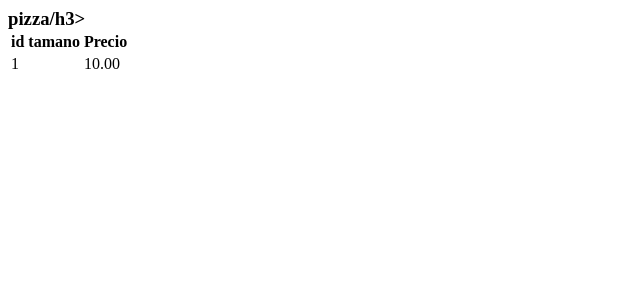
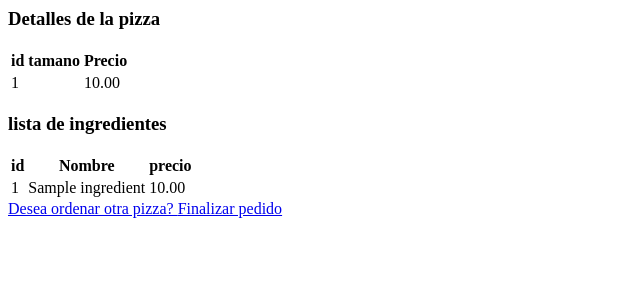
Before and after one commit to Yonderrosales96/pizzadjango, a Django app: page /pizzeriaApp/1/pizza in a window 1280 px wide. Shown: the top 300 px of the page, without its empty margins (0-640 px from the left). Run offline with Django 3.2, Linux system fonts and the light colour scheme; tables that the repository leaves empty hold one stand-in row (values such as "Sample post").

Commit message:
3 casos terminados

```diff
--- a/pizzeriaApp/models.py
+++ b/pizzeriaApp/models.py
@@ -36,9 +36,9 @@ class Pizza (models.Model):
         Ingredient,
         through='Pizza_Ingredient',
         through_fields=('fk_pizza','fk_ingredient'),
-    )
+    blank =True)
     size = models.ForeignKey(Size,on_delete=models.CASCADE)
-    price = models.DecimalField(max_digits=10,decimal_places=2)
+    price = models.DecimalField(max_digits=10,decimal_places=2,null = True)
 
 class Pizza_Ingredient (models.Model):
     fk_pizza = models.ForeignKey(Pizza, on_delete=models.CASCADE)
--- a/pizzeriaApp/templates/showpizza.html
+++ b/pizzeriaApp/templates/showpizza.html
@@ -1,4 +1,4 @@
-<h3>pizza/h3>
+<h3>Detalles de la pizza</h3>
 <table class="table">
   <thead class="thead-dark">
     <tr>
@@ -22,3 +22,33 @@
   </tbody>
 
 </table>
+
+<h3>lista de ingredientes</h3>
+<table class="table">
+  <thead class="thead-dark">
+    <tr>
+      <th>id</th>
+      <th>Nombre</th>
+      <th>precio</th>
+
+    </tr>
+  </thead>
+
+  <tbody>
+{%for ingrediente in pizza.ingredients.all%}
+      <tr>
+
+        <td>{{ ingrediente.id }}</td>
+        <td>{{ ingrediente.name }}</td>
+       <td>{{ ingrediente.price }}</td>
+
+      </tr>
+ {%endfor%}
+  </tbody>
+
+</table>
+
+
+<a href="{%url 'createpizza'%}">Desea ordenar otra pizza? </a>
+
+<a href="{%url 'showorden' pizza.fk_order.id %}">Finalizar pedido </a>
--- a/pizzeriaApp/urls.py
+++ b/pizzeriaApp/urls.py
@@ -11,7 +11,9 @@ urlpatterns = [
     path('<int:id>/cliente',views.show,name = 'mostrarcliente'),
     path('cliente/index',views.index,name= 'indexcliente'),
     path('pizza',views.createpizza, name = 'createpizza'),
-    path('<int:id>/pizza',views.showpizza),
+    path('<int:id>/pizza',views.showpizza,name = 'mostrarpizza'),
+    path('ingredientes',views.indexingredientes, name = 'indexingredientes'),
+    path('orden/<int:id>/',views.showorden,name = "showorden"),
     path('welcome',welcome)
 
 ]
--- a/pizzeriaApp/views/viewclients.py
+++ b/pizzeriaApp/views/viewclients.py
@@ -14,8 +14,10 @@ def create(request):
             now = datetime.datetime.now()
             orden = Order(buy_date = now,total = 0)
             client =form.save()
+            client.save()
             orden.fk_client = client
             orden.save()
+
             # return redirect('mostrarcliente',id = client.id)
             #return HttpResponseRedirect('createpizza',"Text only, please.", content_type="text/plain")
             return redirect ('createpizza')
--- a/pizzeriaApp/views/viewpizzas.py
+++ b/pizzeriaApp/views/viewpizzas.py
@@ -1,25 +1,74 @@
-from pizzeriaApp.models import Pizza
+from pizzeriaApp.models import Pizza,Ingredient,Order,Pizza_Ingredient
 from pizzeriaApp.models import Client
 from django.shortcuts import render
 from django.http import HttpResponseRedirect
 from django.shortcuts import redirect
 from django.http import HttpResponse
-from pizzeriaApp.forms import pizzaForm
+from pizzeriaApp.forms import pizzaForm,ingredienteForm
+from django.forms import modelformset_factory
+
 
 def indexpizzas(request):
     pizzas = Pizza.objects.all()
     return render(request,'pizzas.html',{'pizzas': pizzas})
 
 def createpizza(request):
+    """PizzaFormSet = modelformset_factory(Pizza,fields =('size', 'ingredients'))"""
     if request.method == 'POST':
         form = pizzaForm(request.POST)
+
+        """form = PizzaFormSet(request.POST)"""
+        form.price = 0
         if form.is_valid():
-            pizza =form.save()
-            return redirect('mostrarpizza',id = client.id)
+            print(form.cleaned_data['ingredients'])
+            print("giiiiiiiiiiiiiiiiiiiiiiiiiiiii")
+            print(form)
+            precio = 0
+
+            print(precio)
+            order = Order.objects.last()
+            form.price = precio
+            form.fk_orden = order.id
+
+            pizza =form.save(commit=False)
+            pizza.fk_order = order
+
+
+            pizza.save()
+            for ingrediente in form.cleaned_data['ingredients']:
+                precio = precio +ingrediente.price
+                Pizza_Ingredient.objects.create(fk_pizza = pizza, fk_ingredient =ingrediente)
+            pizza.price = precio + pizza.size.price
+            print(pizza.ingredients.all())
+            print(pizza.fk_order)
+            print(pizza.fk_order.id)
+            pizza.save()
+            return redirect('mostrarpizza',id = pizza.id)
+        else:
+            print(form)
+            field_errors = [ (field.label, field.errors) for field in form]
+            print(field_errors)
+            print("invalido")
     else:
         form = pizzaForm()
+
     return render(request,'pizzacreate.html',{'form':form})
 
 def showpizza(request,id):
     pizza = Pizza.objects.get(id = id)
     return render(request,'showpizza.html',{'pizza': pizza})
+
+def indexingredientes(request):
+    ingredientes = Ingredient.objects.all()
+    return render(request,'indexingrediente.html',{'ingredientes':ingredientes})
+
+
+def showorden(request,id):
+    orden = Order.objects.get(id = id)
+    pizzas = orden.pizza_set.all()
+    total = 0
+    for pizza in pizzas:
+        total = total +pizza.price
+    orden.total = total
+    orden.save()
+    return render(request,'showorden.html',{'orden':orden,'pizzas':pizzas})
```
Also changed, not shown: pizzeriaApp/forms.py (+31 -4 lines), pizzeriaApp/templates/indexingrediente.html (added, +24 -0 lines), pizzeriaApp/templates/pizzacreate.html (+12 -9 lines), pizzeriaApp/templates/showorden.html (added, +51 -0 lines), pizzeriaApp/migrations/0002_auto_20190109_0543.py (added), pizzeriaApp/migrations/0003_auto_20190109_0749.py (added).
